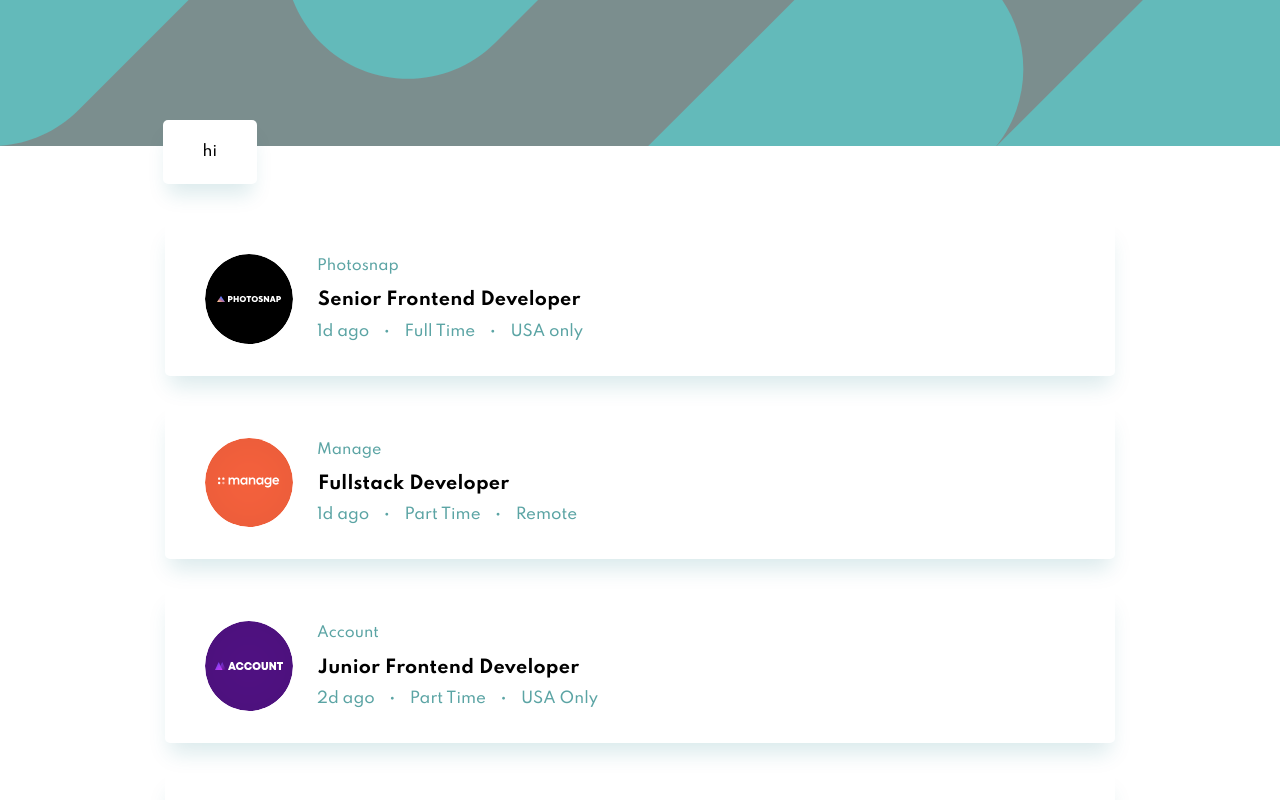
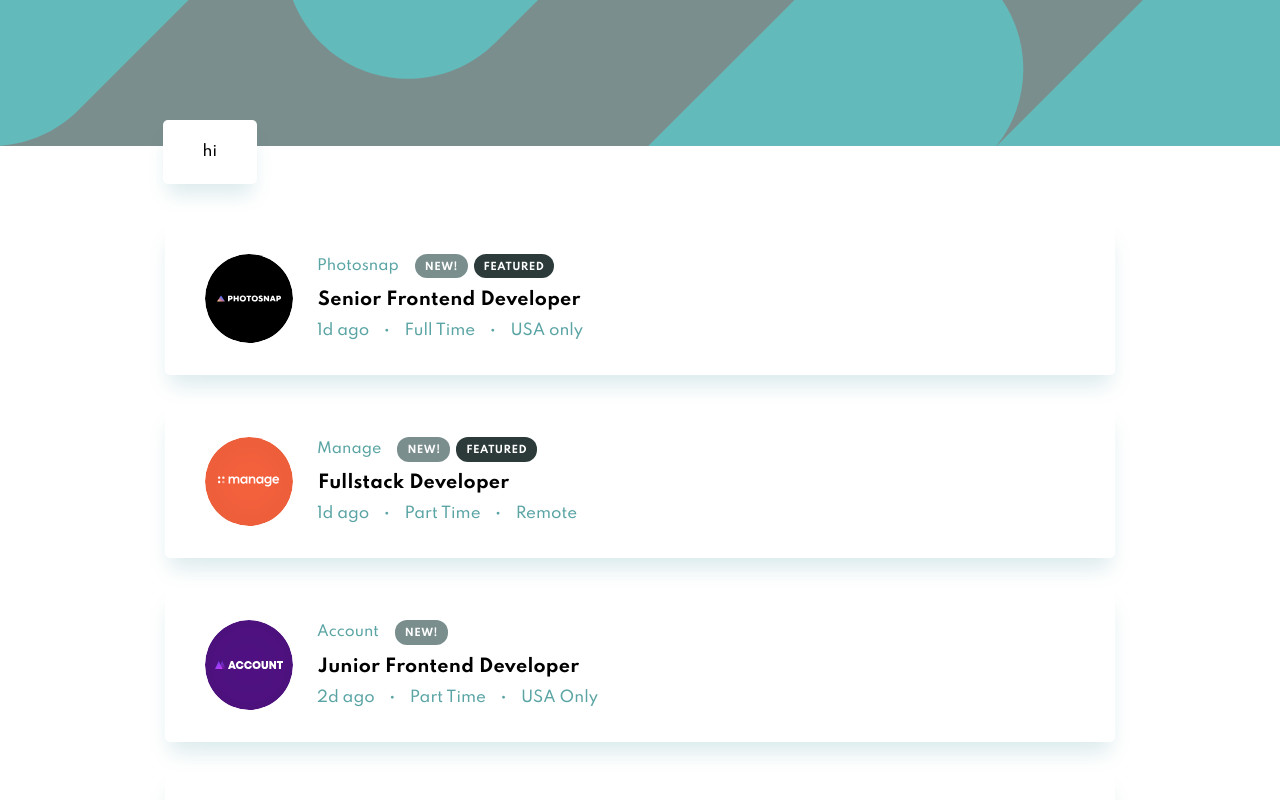
Before and after one commit to justAdevTV/job-listings-page, a Next.js app: page / in a window 1280 px wide. Shown: the top 800 px of the page. Built offline with nearby package versions, Linux system fonts and the light colour scheme.

Commit message:
Tags - Added styling for round tags

```diff
--- a/components/JobCard/JobCard.js
+++ b/components/JobCard/JobCard.js
@@ -33,7 +33,17 @@ function JobCard({
       <_JobCardContainer>
         <_Logo src={logo} alt={`logo for ${company}`} />
         <_InfoContainer>
-          <h2>{company}</h2>
+          <h2>
+            {company}
+            <span>
+              {isNew && <Tag round>NEW!</Tag>}{" "}
+              {featured && (
+                <Tag dark round>
+                  FEATURED
+                </Tag>
+              )}
+            </span>
+          </h2>
           <h3>{position}</h3>
           <h4>
             {postedAt}
--- a/components/JobCard/jobCard.styles.js
+++ b/components/JobCard/jobCard.styles.js
@@ -14,16 +14,28 @@ const _InfoContainer = styled.div`
   margin-left: 2.4rem;
 
   & > h2 {
+    position: relative;
     margin-top: 1px;
     font-size: 0.95em;
     line-height: 1.6em;
     font-weight: 500;
     color: ${({ theme }) => theme.colors.primary};
+
+    & > span {
+      position: absolute;
+      top: -1px;
+      display: inline-block;
+      margin-left: 1.6rem;
+
+      & > div:first-child {
+        margin-right: 2px;
+      }
+    }
   }
 
   & > h3 {
     margin-left: 1px;
-    margin-top: 0.9rem;
+    margin-top: 0.85rem;
     letter-spacing: 0.2px;
   }
 
--- a/components/Tag/Tag.js
+++ b/components/Tag/Tag.js
@@ -1,5 +1,11 @@
-function Tag() {
-  return "hi";
+import { _Tag } from "./tag.styles";
+
+function Tag({ children, round, dark }) {
+  return (
+    <_Tag round={round} dark={dark}>
+      {children}
+    </_Tag>
+  );
 }
 
 export default Tag;
--- a/components/Tag/tag.styles.js
+++ b/components/Tag/tag.styles.js
@@ -1,3 +1,29 @@
 import styled from "styled-components";
 
-export {};
+const findBackgroundColor = (round, colors, dark) => {
+  if (round) {
+    if (dark) {
+      return colors.darkGray2;
+    } else {
+      return colors.darkGray1;
+    }
+  } else {
+    return colors.lightGrayTablet;
+  }
+};
+
+const _Tag = styled.div`
+  display: inline-block;
+  border-radius: ${({ round }) => (round ? "1.2rem" : "4px")};
+  color: ${({ round, theme }) =>
+    round ? theme.colors.white : theme.colors.primary};
+  font-size: 0.7em;
+  font-weight: 700;
+  padding: 0 1rem;
+  padding-top: 2px;
+  letter-spacing: 0.45px;
+  background-color: ${({ round, theme, dark }) =>
+    findBackgroundColor(round, theme.colors, dark)};
+`;
+
+export { _Tag };
```
